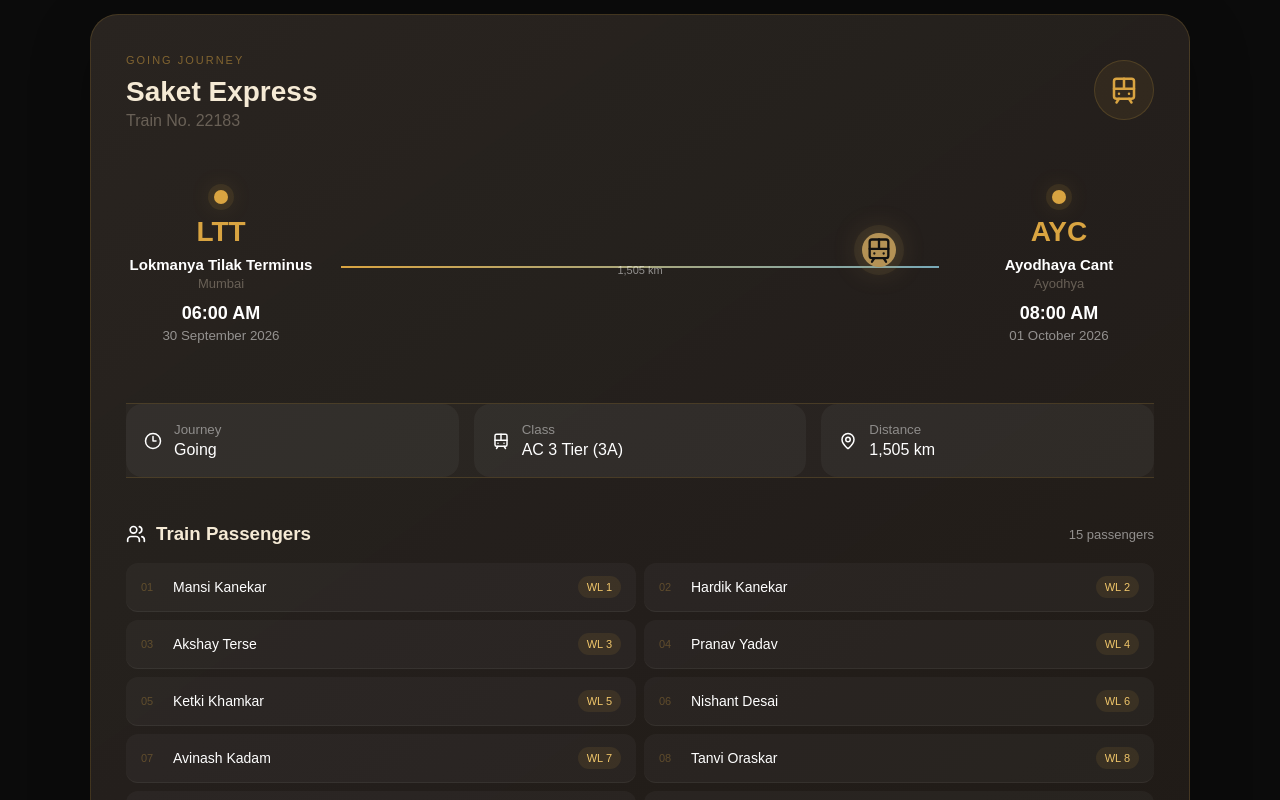
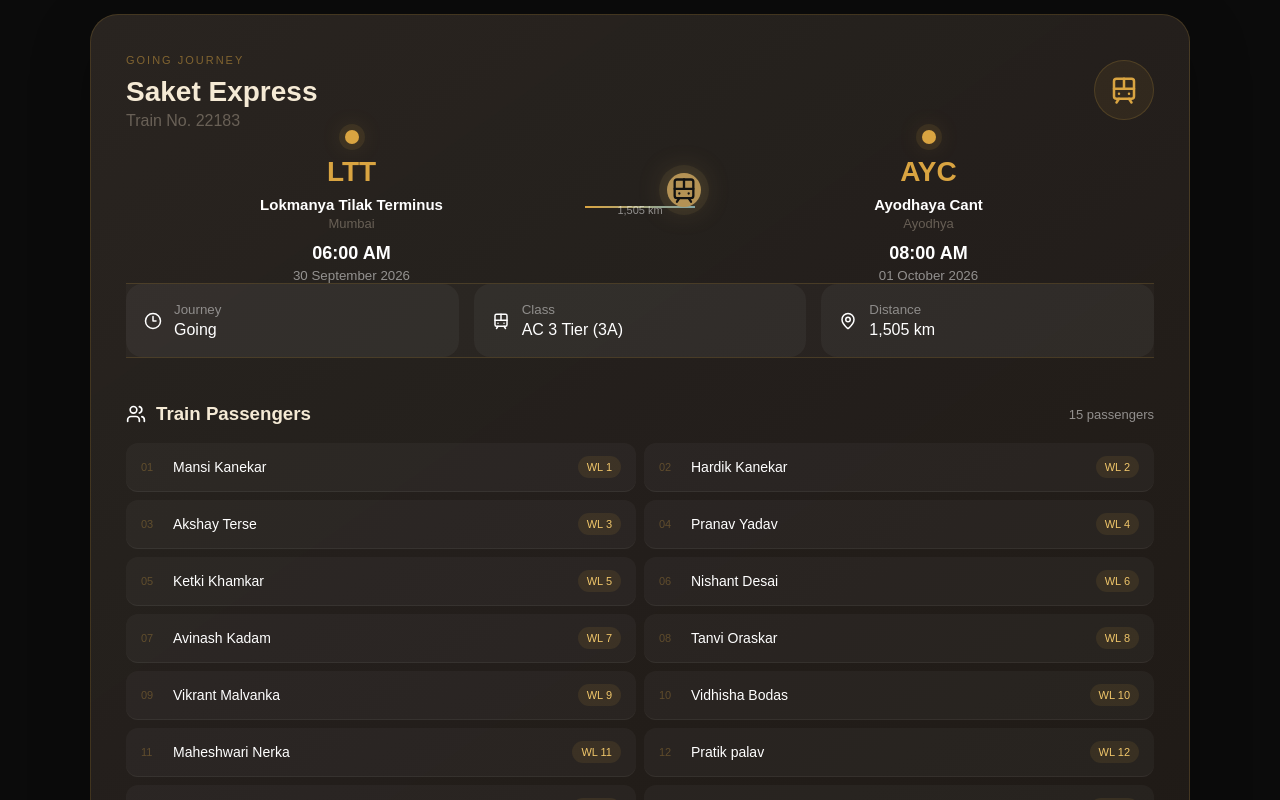
Before and after one commit to hardik1717/banaras-trip-2026, a React (Vite) app: page / in a window 1280 px wide. Shown: the part 3840-4640 px from the top of the page. Built offline with nearby package versions, Linux system fonts and the light colour scheme.

Commit message:
CSS fixed

```diff
--- a/src/index.css
+++ b/src/index.css
@@ -1234,12 +1234,14 @@ section {
 
 /* Route */
 
+/* Keep route horizontal on mobile */
 .train-route {
   display: grid;
-  grid-template-columns: 190px 1fr 190px;
-  align-items: center;
-  gap: 25px;
-  margin: 60px 0;
+  grid-template-columns: 1fr 110px 1fr;
+  align-items: center;
+  gap: 8px;
+  width: 100%;
+  overflow: visible;
 }
 
 .station {
@@ -2889,16 +2891,11 @@ button:hover {
     .moving-train {
       position: absolute;
       top: 50%;
-      z-index: 2;
-
-      width: 30px;
-      height: 30px;
-
+      z-index: 3;
+      transform: translateY(-50%);
       display: flex;
       align-items: center;
       justify-content: center;
-
-      transform: translate(-50%, -50%);
     }
 
     .moving-train svg {
```
